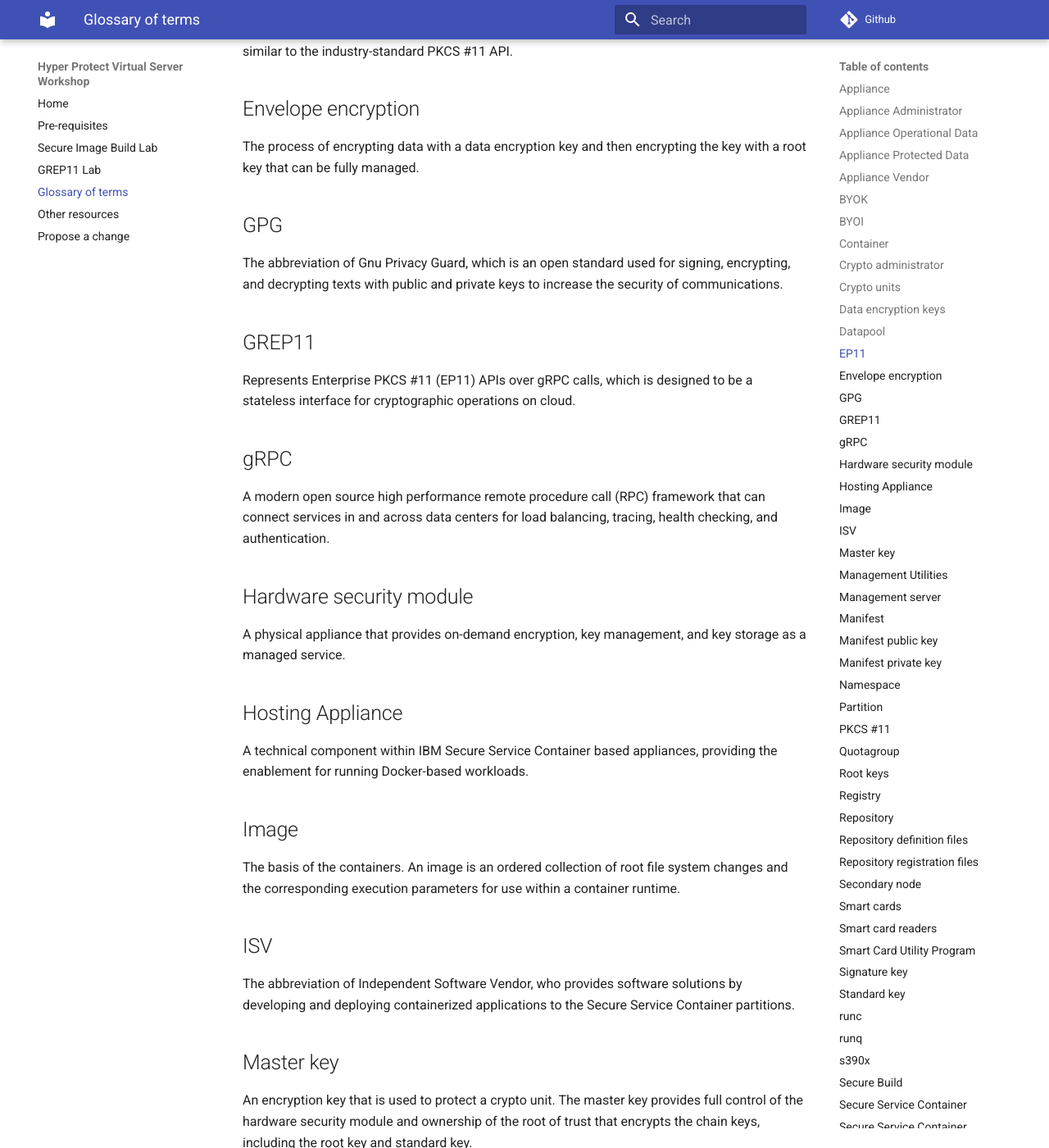
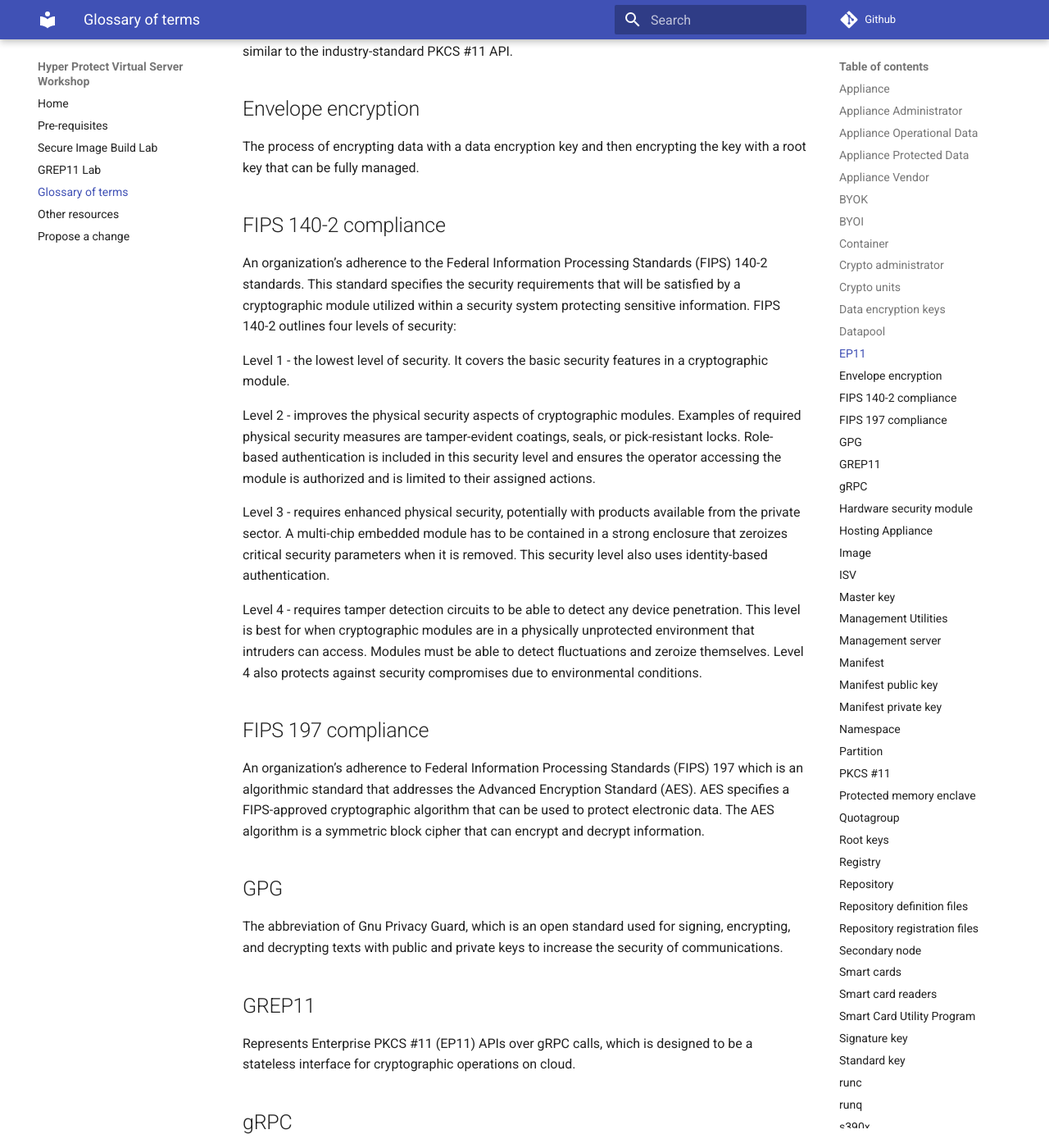
Before and after one commit to ibm-wsc/hyper-protect-virtual-servers-workshop, an MkDocs documentation site: the page built from docs/glossary.md, in a window 1280 px wide and 1400 px high, scrolled down 2004 px. Shown: the whole window at 82% size. Built offline with MkDocs 1.6.1 and Material for MkDocs 9.7.7, drawn with Linux system fonts in a browser that asks for light colours; some of the changed text lies outside the part shown.

Commit message:
Updated glossary
added definitions for FIPS 140-2, FIPS 197, and protected memory enclave

```diff
--- a/docs/glossary.md
+++ b/docs/glossary.md
@@ -41,6 +41,20 @@ The abbreviation of Enterprise PKCS #11, which is specifically designed for cust
 
 ## Envelope encryption
 The process of encrypting data with a data encryption key and then encrypting the key with a root key that can be fully managed.
+
+## FIPS 140-2 compliance
+An organization’s adherence to the Federal Information Processing Standards (FIPS) 140-2 standards. This standard specifies the security requirements that will be satisfied by a cryptographic module utilized within a security system protecting sensitive information.  FIPS 140-2 outlines four levels of security:
+
+Level 1 - the lowest level of security. It covers the basic security features in a cryptographic module.
+
+Level 2 - improves the physical security aspects of cryptographic modules. Examples of required physical security             measures are tamper-evident coatings, seals, or pick-resistant locks. Role-based authentication is included in this security level and ensures the operator accessing the module is authorized and is limited to their assigned actions.
+
+Level 3 - requires enhanced physical security, potentially with products available from the private sector. A multi-chip embedded module has to be contained in a strong enclosure that zeroizes critical security parameters when it is removed. This security level also uses identity-based authentication.
+
+Level 4 - requires tamper detection circuits to be able to detect any device penetration. This level is best for when cryptographic modules are in a physically unprotected environment that intruders can access. Modules must be able to detect fluctuations and zeroize themselves. Level 4 also protects against security compromises due to environmental conditions.
+
+## FIPS 197 compliance
+An organization’s adherence to Federal Information Processing Standards (FIPS) 197 which is an algorithmic standard that addresses the Advanced Encryption Standard (AES). AES specifies a FIPS-approved cryptographic algorithm that can be used to protect electronic data. The AES algorithm is a symmetric block cipher that can encrypt and decrypt information.
 
 ## GPG
 The abbreviation of Gnu Privacy Guard, which is an open standard used for signing, encrypting, and decrypting texts with public and private keys to increase the security of communications.
@@ -89,6 +103,9 @@ A partition is the logic partition (LPAR) on the mainframe, and can be created b
 
 ## PKCS #11
 The abbreviation of Public-Key Cryptography Standards #11, which defines a platform-independent API to cryptographic tokens, such as HSM and smart cards.
+
+## Protected memory enclave
+Defined private regions of memory whose contents are protected and unable to be read or saved to any process outside the enclave itself.
 
 ## Quotagroup
 The storage assigned to a workload running on an appliance. The appliance administrator assigns FCP, or ECKD based storage to an appliance. He then creates quotagroups, representing parts of the underlying storage. He finally assigns quotagroups to workloads through the appliance API.
```
